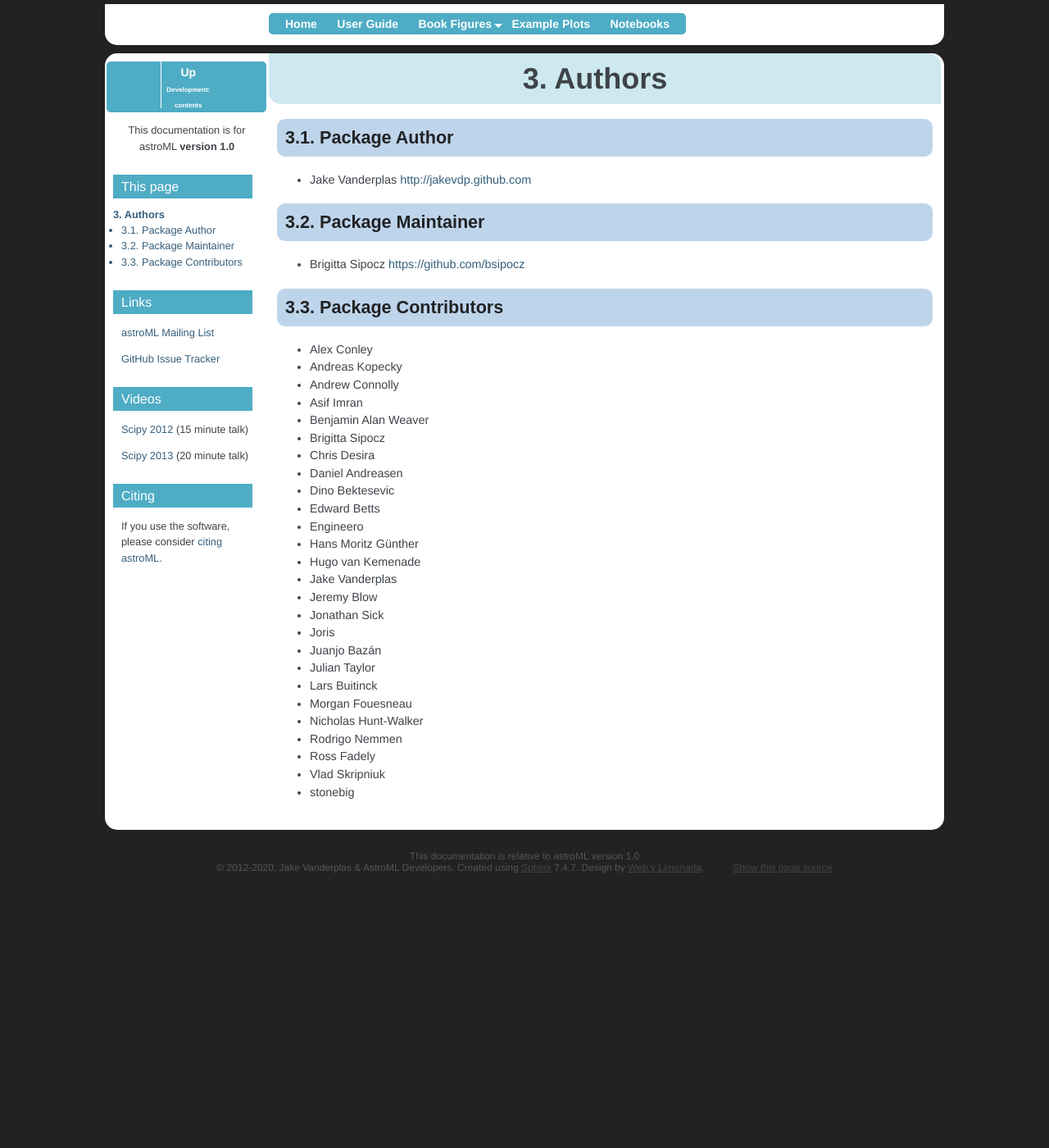
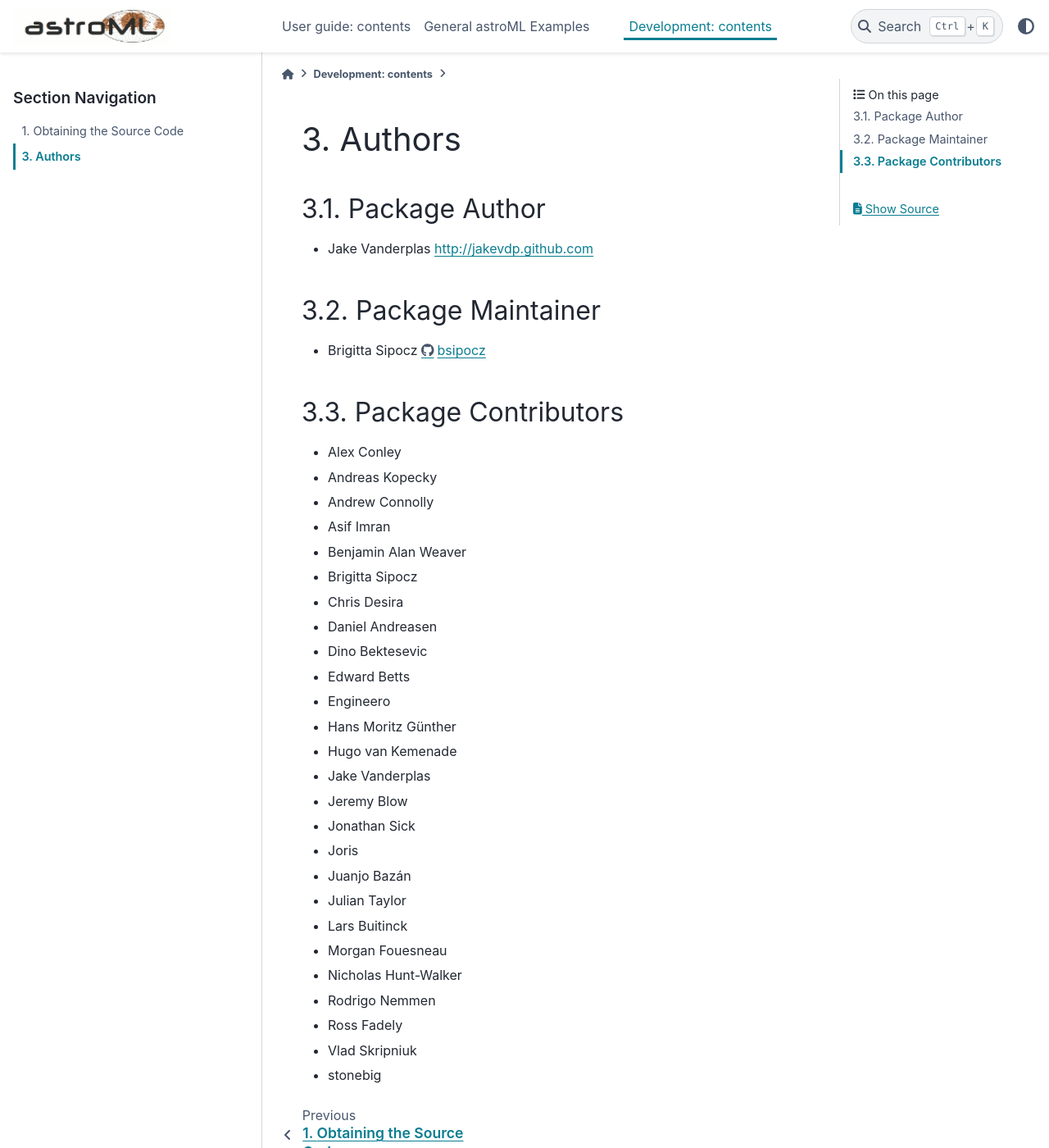
Before and after one commit to astroML/astroML, a Sphinx documentation site: the page built from doc/development/authors.rst, in a window 1280 px wide and 1400 px high. Shown: the whole window at 82% size. Built offline with Sphinx 7.4.7 and the PyData theme 0.15.4, drawn with Linux system fonts in a browser that asks for light colours; formulas are drawn with MathJax 3; comment, search, counter and statistics services are not loaded; some of the changed lines change nothing that is shown; some of the changed text lies outside the part shown.

Commit message:
switching to pydata-sphinx-theme

```diff
--- a/doc/conf.py
+++ b/doc/conf.py
@@ -51,6 +51,7 @@ extensions = ['gen_rst', 'gen_figure_rst', 'gen_paper_rst',
               'sphinx.ext.autodoc', 'sphinx.ext.doctest',
               'sphinx.ext.imgmath', 'sphinx.ext.viewcode',
               'sphinx.ext.autosummary', 'sphinx.ext.mathjax',
+              'myst_nb',
               matplotlib.sphinxext.plot_directive.__name__]
 
 import numpy_ext.numpydoc
@@ -64,17 +65,17 @@ templates_path = ['_templates']
 autosummary_generate = True
 
 # The suffix of source filenames.
-source_suffix = '.rst'
+source_suffix = ['.rst', '.ipynb', '.md']
 
 # The encoding of source files.
 #source_encoding = 'utf-8-sig'
 
 # The master toctree document.
-master_doc = 'index'
+#master_doc = 'index'
 
 # General information about the project.
 project = 'astroML'
-copyright = '2012-2020, Jake Vanderplas & AstroML Developers'
+copyright = '2012-2021, Jake Vanderplas & AstroML Developers'
 
 # The version info for the project you're documenting, acts as replacement for
 # |version| and |release|, also used in various other places throughout the
@@ -130,12 +131,18 @@ pygments_style = 'sphinx'
 
 # The theme to use for HTML and HTML Help pages.  See the documentation for
 # a list of builtin themes.
-html_theme = 'astroML'
+html_theme = 'pydata_sphinx_theme'
 
 # Theme options are theme-specific and customize the look and feel of a theme
 # further.  For a list of options available for each theme, see the
 # documentation.
-#html_theme_options = {}
+html_theme_options = {
+    "repository_url": "https://github.com/astroML/astroML",
+    "repository_branch": "main",
+    "launch_buttons": {
+        "binderhub_url": "https://mybinder.org"
+    },
+}
 
 # Add any paths that contain custom themes here, relative to this directory.
 html_theme_path = ['themes']
@@ -251,5 +258,5 @@ latex_documents = [
 # (source start file, name, description, authors, manual section).
 man_pages = [
     ('index', 'astroML', 'astroML Documentation',
-     ['Jake Vanderplas'], 1)
+     ['Jake Vanderplas & astroML Developers'], 1)
 ]
```
